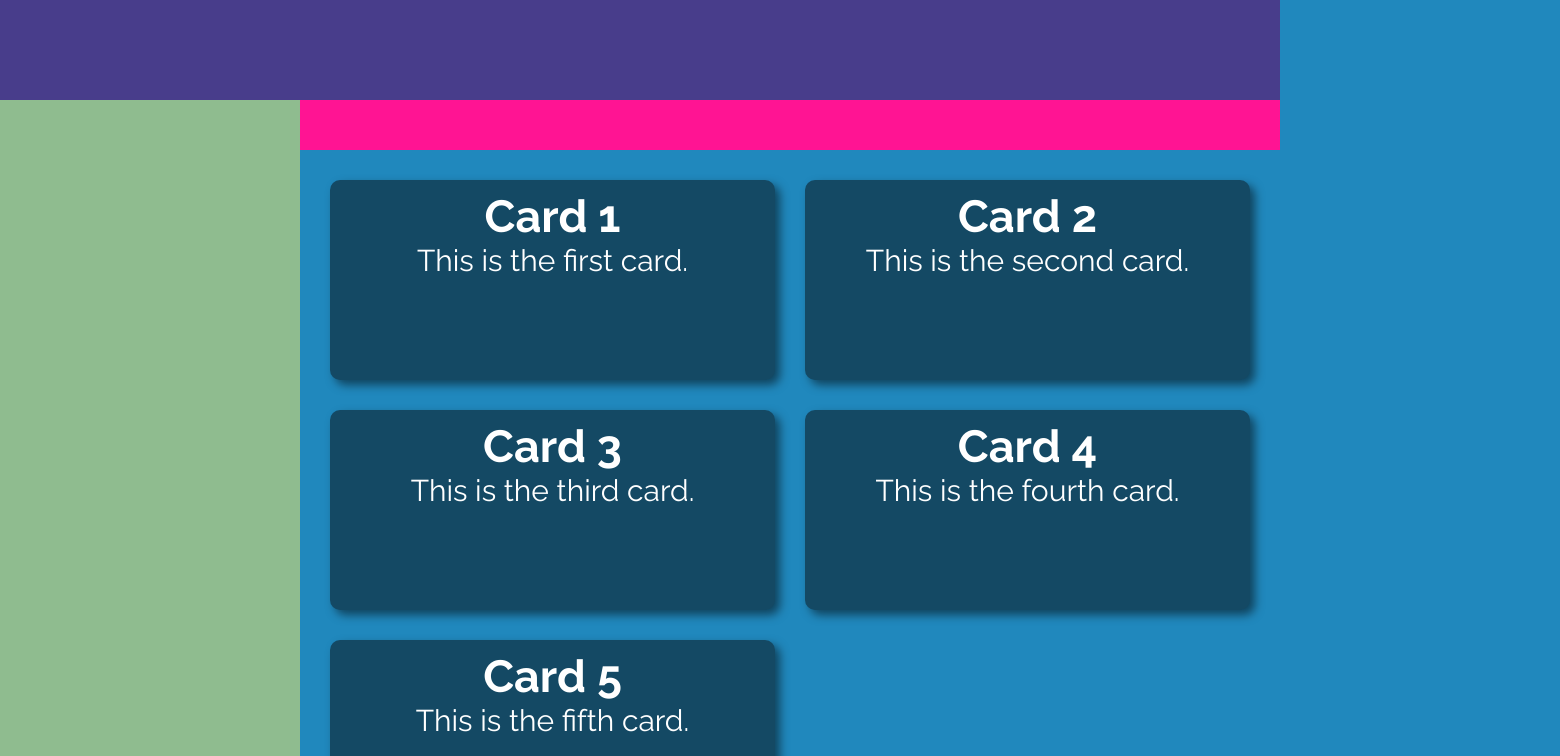
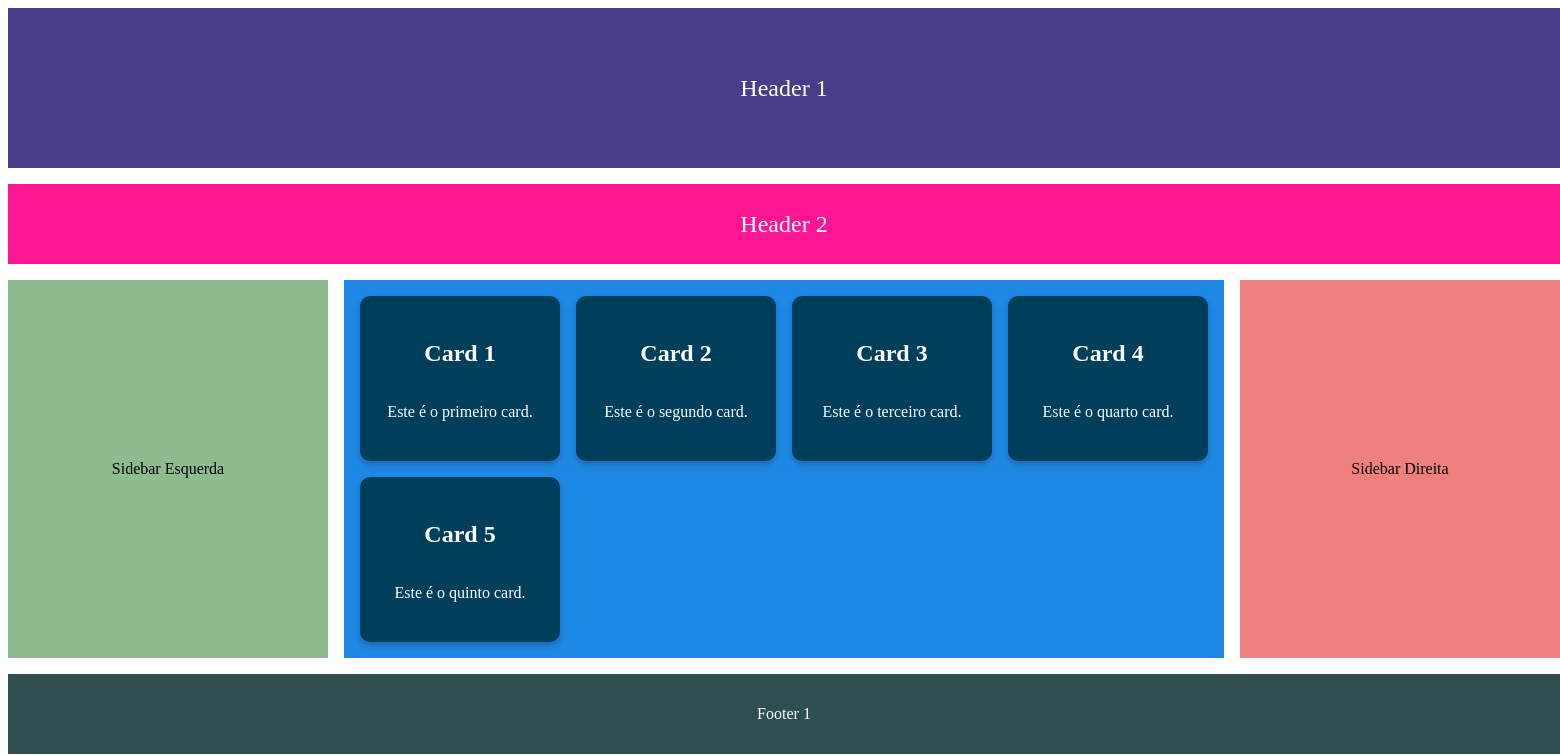
Before and after one commit to Francirleide/codespaces-react, a React (Vite) app: page / in a window 1280 px wide. Shown: the top 756 px of the page, 1560 px wide, since content can reach past the window. Built offline with nearby package versions, Linux system fonts and the light colour scheme.

Commit message:
atualização

```diff
--- a/src/App.jsx
+++ b/src/App.jsx
@@ -1,14 +1,11 @@
-import "./styles/theme.css";
-import "./styles/global.css";
-// import { MyTextList } from "./components/MyTextList";
-import { MyGrid } from "./components/MyGrid";
+import { MyReact } from "./components/MyReact";
 
-export default function App() {
-
+function App() {
   return (
-    // React Fragment
     <>
-      <MyGrid />
+      <MyReact />
     </>
   );
 }
+
+export default App;
--- a/src/components/MyGrid.module.css
+++ b/src/components/MyGrid.module.css
@@ -56,14 +56,3 @@
   /* justify-content: center; */
   /* align-content: center; */
 }
-
-.card {
-  background-color: var(--primary-dark);
-  border-radius: 1rem;
-  color: var(--primary-contrast-light);
-  padding: 1rem;
-  box-shadow: 0.5rem 0.5rem 1rem rgba(0, 0, 0, 0.5);
-  font-size: 3rem;
-  text-align: center;
-  height: 20rem;
-}
--- a/src/components/MyReact.jsx
+++ b/src/components/MyReact.jsx
@@ -3,34 +3,40 @@ import styles from "./MyReact.module.css";
 export function MyReact() {
   return (
     <div className={styles.container}>
-      <header className={styles.header1} />
-      <header className={styles.header2} />
-      <aside className={styles.aside} />
+      <header className={styles.header1}>Header 1</header>
+      <header className={styles.header2}>Header 2</header>
+
+      <aside className={styles.asideEsq}>Sidebar Esquerda</aside>
+
       <main className={styles.main}>
         <div className={styles.grid}>
           <div className={styles.card}>
             <h2>Card 1</h2>
-            <p>This is the first card.</p>
+            <p>Este é o primeiro card.</p>
           </div>
           <div className={styles.card}>
             <h2>Card 2</h2>
-            <p>This is the second card.</p>
+            <p>Este é o segundo card.</p>
           </div>
           <div className={styles.card}>
             <h2>Card 3</h2>
-            <p>This is the third card.</p>
+            <p>Este é o terceiro card.</p>
           </div>
           <div className={styles.card}>
             <h2>Card 4</h2>
-            <p>This is the fourth card.</p>
+            <p>Este é o quarto card.</p>
           </div>
           <div className={styles.card}>
             <h2>Card 5</h2>
-            <p>This is the fifth card.</p>
+            <p>Este é o quinto card.</p>
           </div>
         </div>
       </main>
-      <footer className={styles.footer} />
+
+      <aside className={styles.asideDir}>Sidebar Direita</aside>
+
+      <footer className={styles.footer1}>Footer 1</footer>
+      <footer className={styles.footer2}>Footer 2</footer>
     </div>
   );
 }
--- a/src/components/MyReact.module.css
+++ b/src/components/MyReact.module.css
@@ -1,66 +1,144 @@
 .container {
   display: grid;
-  grid-template-areas: "header1 header1" "aside header2" "aside main" "footer footer";
-
   grid-template-areas:
-    "header1 header1"
-    "main"
-    "footer footer"
-    "aside1"
-    "aside2";
-
-  grid-template-columns: 30rem auto;
-  grid-template-rows: 10rem 5rem calc(100vh - 15rem) 10rem;
-
-  @media (min-width: 1200px) {
-    react-template-areas:
-      "header1"
-      "header2"
-      "main"
-      "footer";
-
-    react-template-columns: 1fr;
-  }
+    "header1 header1 header1"
+    "header2 header2 header2"
+    "asideEsq main asideDir"
+    "footer1 footer1 footer1"
+    "footer2 footer2 footer2";
+  grid-template-columns: 20rem 1fr 20rem;
+  grid-template-rows: 10rem 5rem 1fr 5rem 5rem;
+  min-height: 100vh;
+  gap: 1rem;
 }
 
+/* Elementos principais */
 .header1 {
   grid-area: header1;
-  background-color: darkslateblue;
+  background: darkslateblue;
+  color: white;
+  font-size: 1.5rem;
+  display: flex;
+  align-items: center;
+  justify-content: center;
 }
 
 .header2 {
   grid-area: header2;
-  background-color: deeppink;
-
-    @media (min-width: 1200px) {
-        display: none;
-    }
+  background: deeppink;
+  color: white;
+  font-size: 1.5rem;
+  display: flex;
+  align-items: center;
+  justify-content: center;
 }
 
-.aside {
-  grid-area: aside;
-  background-color: darkseagreen;
+.asideEsq {
+  grid-area: asideEsq;
+  background: darkseagreen;
+  padding: 1rem;
+  text-align: center;
+  display: flex;
+  align-items: center;
+  justify-content: center;
+}
 
-  @media (min-width: 1200px) {
+.asideDir {
+  grid-area: asideDir;
+  background: lightcoral;
+  padding: 1rem;
+  text-align: center;
+  display: flex;
+  align-items: center;
+  justify-content: center;
+}
+
+.main {
+  grid-area: main;
+  background: #1e88e5;
+  padding: 1rem;
+  display: flex;
+  justify-content: center;
+  align-items: flex-start;
+}
+
+.footer1 {
+  grid-area: footer1;
+  background: darkslategray;
+  color: white;
+  padding: 1rem;
+  text-align: center;
+  display: flex;
+  align-items: center;
+  justify-content: center;
+}
+
+.footer2 {
+  grid-area: footer2;
+  background: dimgray;
+  color: white;
+  padding: 1rem;
+  text-align: center;
+  display: flex;
+  align-items: center;
+  justify-content: center;
+}
+
+/* Cards com Grid */
+.grid {
+  display: grid;
+  grid-template-columns: repeat(auto-fit, minmax(200px, 1fr));
+  gap: 1rem;
+  width: 100%;
+  max-width: 1000px;
+}
+
+/* Cada Card com Flex */
+.card {
+  display: flex;
+  flex-direction: column;
+  justify-content: center;
+  background: #003f5c;
+  color: white;
+  padding: 1.5rem;
+  border-radius: 10px;
+  box-shadow: 0 4px 6px rgba(0, 0, 0, 0.2);
+  text-align: center;
+}
+
+/* RESPONSIVIDADE */
+
+/* < 1200px: esconde a lateral direita */
+@media (max-width: 1199px) {
+  .asideDir {
     display: none;
   }
 
-.footer {
-  grid-area: footer;
-  background-color: darkslategray;
-
-    @media (min-width: 768px) {
-        display: none;
-    }
+  .container {
+    grid-template-areas:
+      "header1 header1"
+      "header2 header2"
+      "asideEsq main"
+      "footer1 footer1"
+      "footer2 footer2";
+    grid-template-columns: 20rem 1fr;
+  }
 }
 
- @media (min-width: 1200px) {
-    react-template-areas:
+/* < 768px: esconde tudo menos Header1 e Main */
+@media (max-width: 767px) {
+  .asideEsq,
+  .asideDir,
+  .header2,
+  .footer1,
+  .footer2 {
+    display: none;
+  }
+
+  .container {
+    grid-template-areas:
       "header1"
-      "header2"
-      "main"
-      "footer";
-
-    react-template-columns: 1fr;
+      "main";
+    grid-template-columns: 1fr;
   }
 }
```
